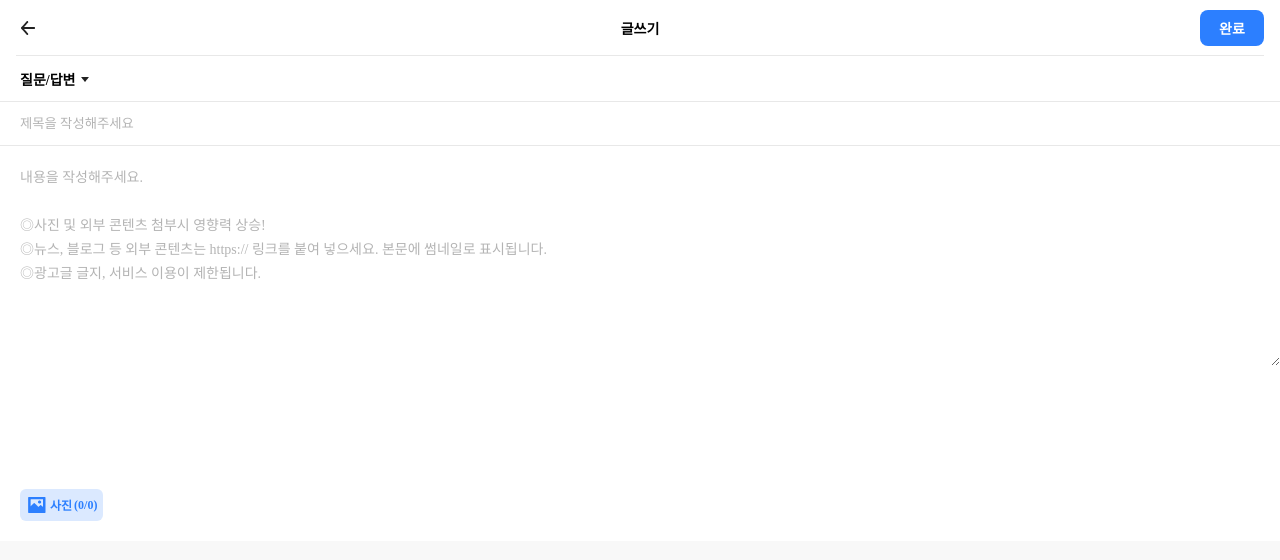
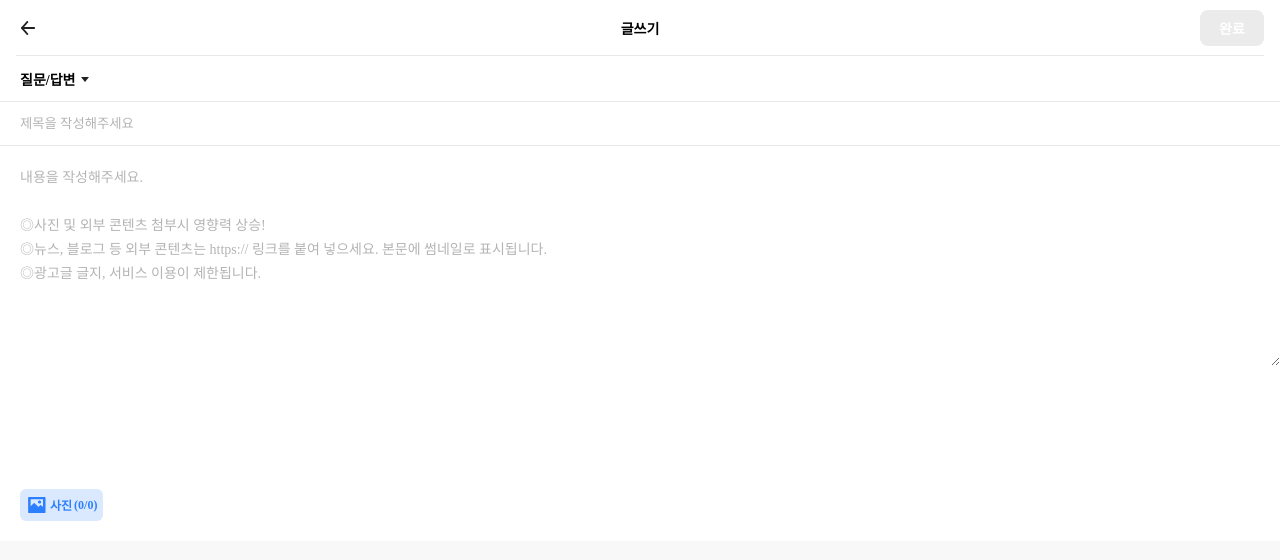
Before and after one commit to peppermintc/community-mobile, a React (Create React App) app: page /community/post/new in a window 1280 px wide. Shown: the top 560 px of the page. Built offline with nearby package versions, Linux system fonts and the light colour scheme; data requests are answered from the project's data file.

Commit message:
폼 작성 완료 버튼 활성화 기능 추가

```diff
--- a/src/components/WritePage/CompleteButton.tsx
+++ b/src/components/WritePage/CompleteButton.tsx
@@ -1,3 +1,4 @@
+import { useEffect, useState } from "react";
 import { useSelector } from "react-redux";
 import { useLocation, useNavigate } from "react-router-dom";
 import styled from "styled-components";
@@ -11,7 +12,6 @@ const CompleteButtonContainer = styled.button`
   border: none;
   height: 36px;
   width: 64px;
-  background-color: #2c7fff;
   border-radius: 8px;
   color: #ffffff;
   font-size: 14px;
@@ -20,11 +20,14 @@ const CompleteButtonContainer = styled.button`
   justify-content: center;
   align-items: center;
   cursor: pointer;
+  background-color: ${(props) => (props.disabled ? "#ebebeb" : "#2c7fff")};
 `;
 
 const CompleteButton = () => {
   const location = useLocation();
   const navigate = useNavigate();
+
+  const [isDisabled, setIsDisabled] = useState(true);
 
   const form = useSelector((state: RootState) => state.community.form);
   const posts = useSelector((state: RootState) => state.community.posts);
@@ -49,8 +52,16 @@ const CompleteButton = () => {
     navigate("/community/list", { state: prevScrollPosition });
   };
 
+  useEffect(() => {
+    if (!form) return;
+
+    const isFormFilled = form.title !== "" && form.content !== "";
+    if (isFormFilled) setIsDisabled(false);
+    else setIsDisabled(true);
+  }, [form]);
+
   return (
-    <CompleteButtonContainer onClick={onButtonClick}>
+    <CompleteButtonContainer onClick={onButtonClick} disabled={isDisabled}>
       완료
     </CompleteButtonContainer>
   );
```
